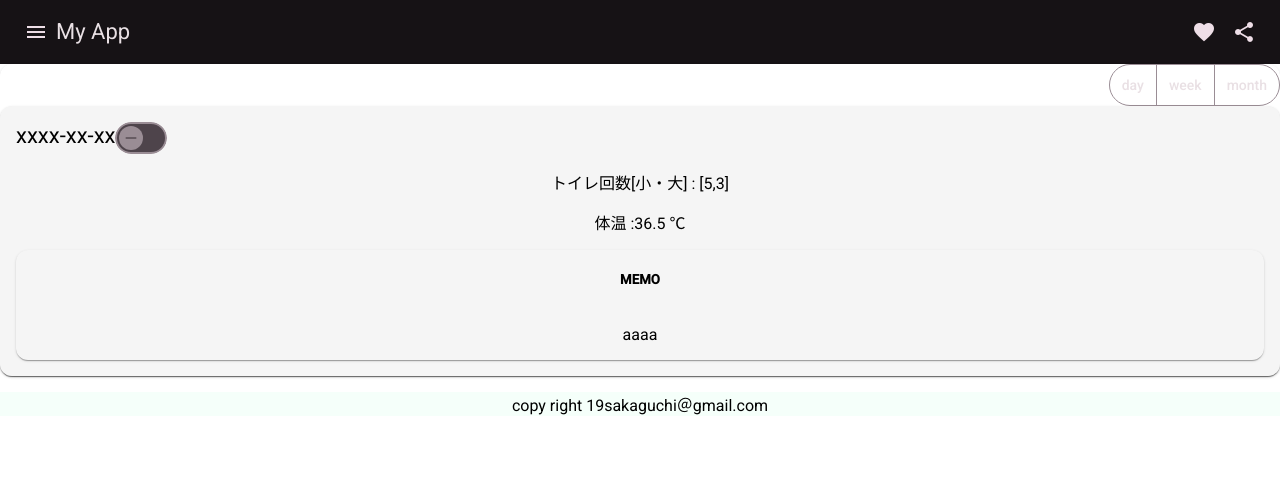
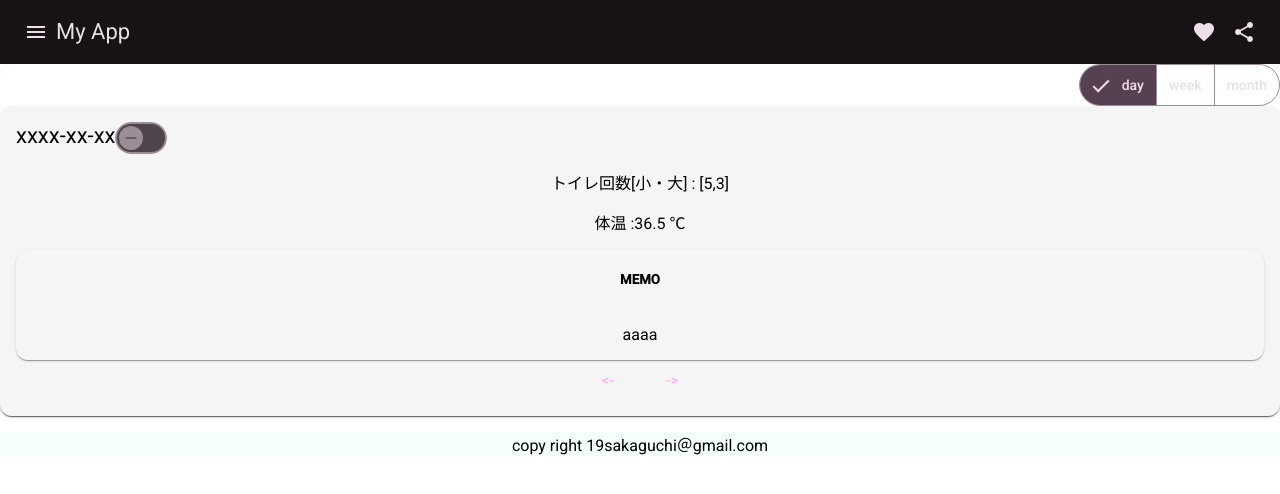
Before and after one commit to ekusiaD-16/web-sample, an Angular app in the folder diary/: page /day in a window 1280 px wide. Shown: the top 494 px of the page. Built offline with nearby package versions, Linux system fonts and the light colour scheme.

Commit message:
day next prev button

```diff
--- a/diary/src/app/body/body.component.html
+++ b/diary/src/app/body/body.component.html
@@ -2,7 +2,7 @@
     <mat-card class="card">
         <div class="content">
             <div class="span-selector">
-                <mat-button-toggle-group>
+                <mat-button-toggle-group value="day">
                     <mat-button-toggle value="day" (change)="onChange($event.value)">day</mat-button-toggle>
                     <mat-button-toggle value="week" (change)="onChange($event.value)">week</mat-button-toggle>
                     <mat-button-toggle value="month" (change)="onChange($event.value)">month</mat-button-toggle>
--- a/diary/src/app/day/day.component.html
+++ b/diary/src/app/day/day.component.html
@@ -25,6 +25,8 @@
                     <h5>MEMO</h5>
                     <p>{{diary.memo}}</p>
                 </mat-card>
+                <button mat-button (click)="prevDiary()"><-</button>
+                <button mat-button (click)="nextDiary()">-></button>
             </ng-template>
         </mat-card-content>
     </mat-card>
--- a/diary/src/app/day/day.component.ts
+++ b/diary/src/app/day/day.component.ts
@@ -5,6 +5,7 @@ import { CustomModule } from '../custom/custom.module';
 import { MatCardModule } from '@angular/material/card';
 import { MatSlideToggle } from '@angular/material/slide-toggle';
 import { FormsModule } from '@angular/forms';
+import { MatButtonModule } from '@angular/material/button';
 
 @Component({
   selector: 'app-day',
@@ -13,6 +14,7 @@ import { FormsModule } from '@angular/forms';
     CustomModule,
     MatCardModule,
     MatSlideToggle,
+    MatButtonModule,
     FormsModule,
   ],
   providers: [
@@ -45,4 +47,30 @@ export class DayComponent implements OnInit {
     });
   }
 
+  nextDiary() {
+    try {
+      const current = this.diaries.indexOf(this.diary);
+      if(current+1 < this.diaries.length) {
+        this.diary = this.diaries[current + 1];
+      }
+    } catch {
+      this.diary = this.diary;
+    } finally {
+      return this.diary;
+    }
+  }
+
+  prevDiary() {
+    try {
+      const current = this.diaries.indexOf(this.diary);
+      if(current-1 >= 0) {
+        this.diary = this.diaries[current - 1];
+      }
+    } catch {
+      this.diary = this.diary;
+    } finally {
+      return this.diary;
+    }
+  }
+
 }
```
